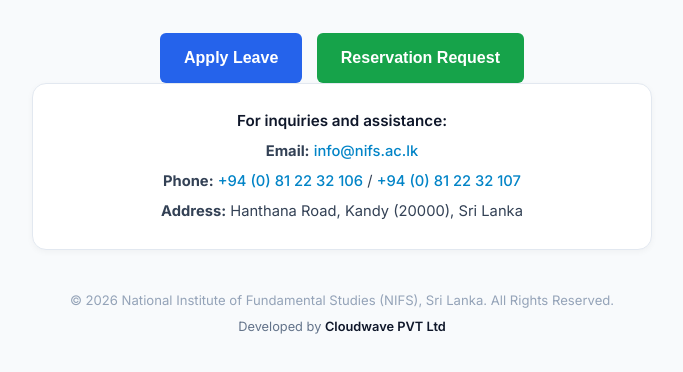
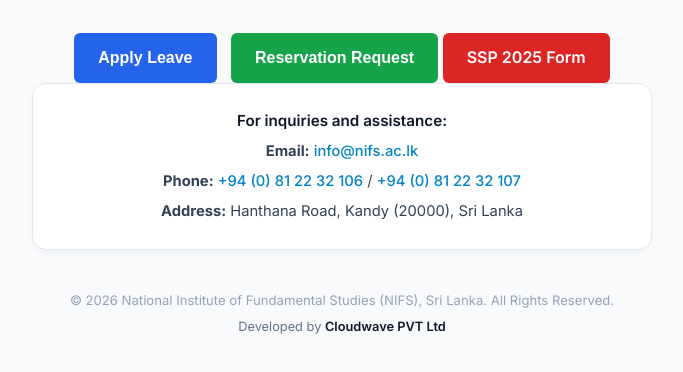
Before and after one commit to cloudwaveasia/nifs_coming_sson, a plain HTML site: page index.html in a window 1280 px wide. Shown: the part 406-778 px from the top of the page, without its empty margins (298-981 px from the left). Drawn offline with Linux system fonts and the light colour scheme.

Commit message:
Update index.html

```diff
--- a/index.html
+++ b/index.html
@@ -69,6 +69,19 @@ font-size:16px;
 font-weight:600;">
 Reservation Request
 </a>
+<a href="https://docs.google.com/forms/d/1NqhK9DJpJcNi3HRGGhWMFBvsBNPJmSy-7wDTpaksL1g/edit"
+target="_blank"
+style="
+display:inline-block;
+background:#dc2626;
+color:#ffffff;
+padding:12px 24px;
+border-radius:6px;
+text-decoration:none;
+font-size:16px;
+font-weight:600;">
+SSP 2025 Form
+</a>
 
     <!-- Essential Contact Details with Hover & Entrance Animation -->
     <div class="contact-box animate-fade-up-4">
```
